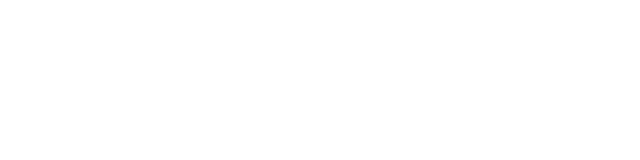
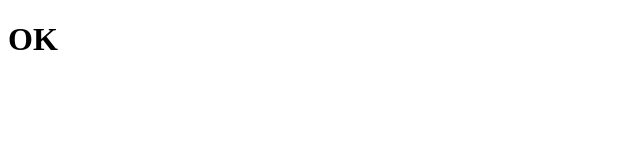
Before and after one commit to GTRDevTeam/poc-redirector-nuxt, a Nuxt app: page /toto in a window 1280 px wide. Before the commit this address had no page. Shown: the top 160 px of the page, without its empty margins (0-640 px from the left). Built offline with nearby package versions, Linux system fonts and the light colour scheme.

Commit message:
base route test is 301 ?

```diff
--- /dev/null
+++ b/pages/toto.vue
@@ -0,0 +1,13 @@
+<template>
+  <h1>OK</h1>
+</template>
+
+<script>
+export default {
+
+}
+</script>
+
+<style>
+
+</style>
```
